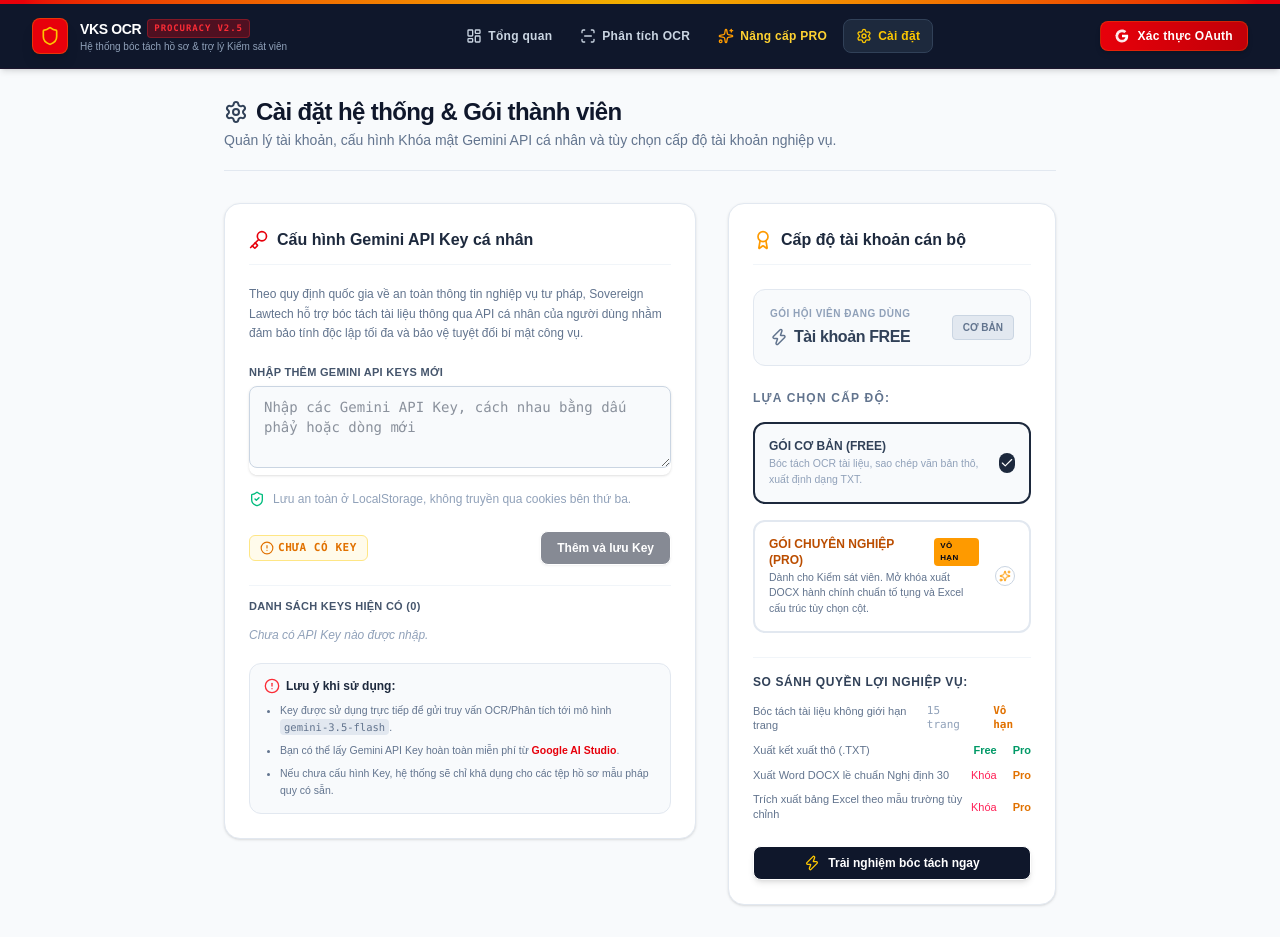
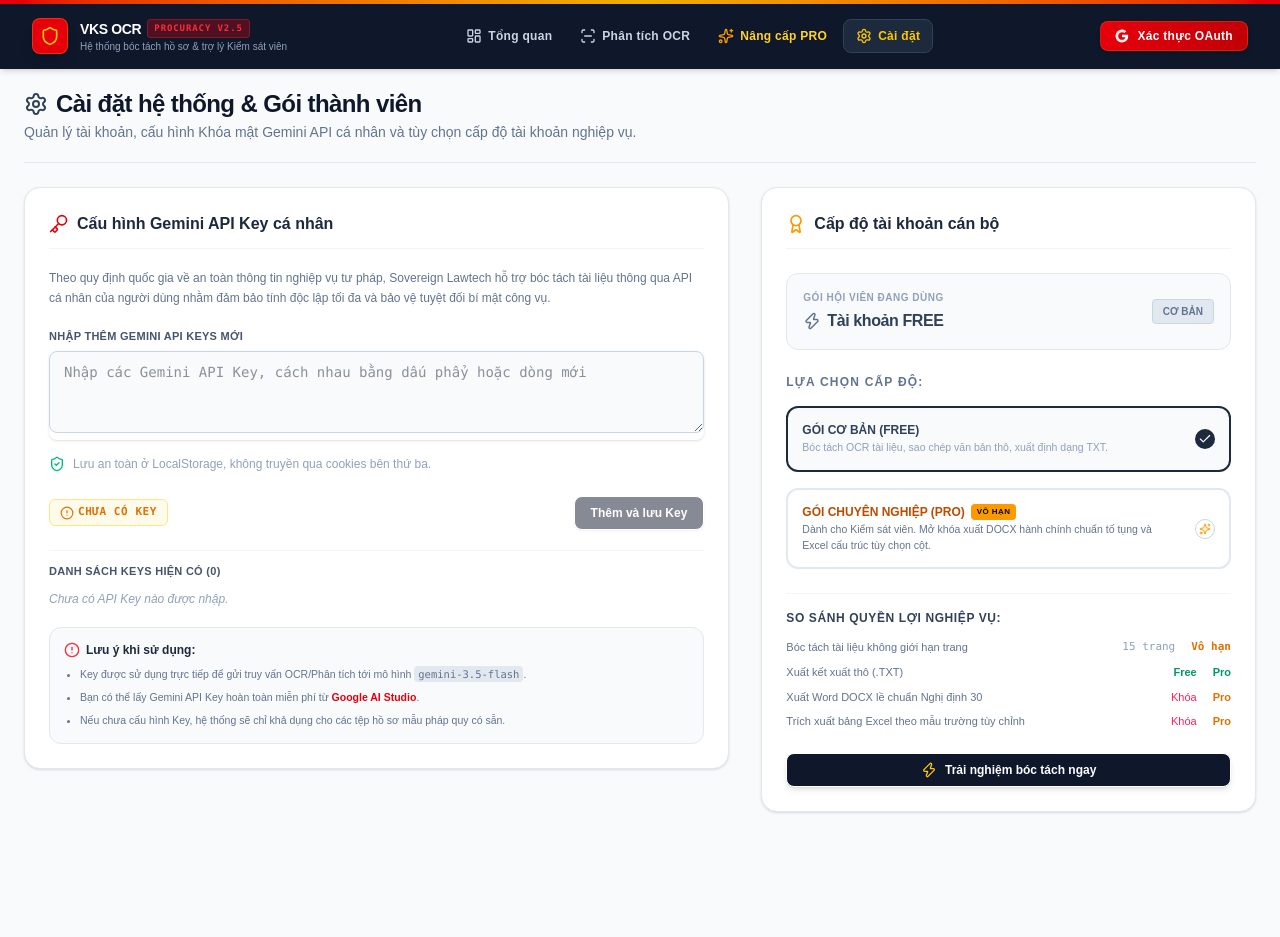
Before and after one commit to ruabien/gemini-ocr-cloudflare, a React (Vite) app: page / in a window 1280 px wide. Both pictures are taken after a click on the button "Cài đặt". After the commit the page ends 836 px from the top, so only its background shows below. Built offline with nearby package versions, Linux system fonts and the light colour scheme.

Commit message:
setting fix

```diff
--- a/src/components/Settings.tsx
+++ b/src/components/Settings.tsx
@@ -76,7 +76,7 @@ export default function SettingsComponent({
   };
 
   return (
-    <div id="settings-view" className="max-w-4xl mx-auto px-4 sm:px-6 lg:px-8 py-8 space-y-8">
+    <div id="settings-view" className="max-w-7xl mx-auto p-4 md:p-6 space-y-6 w-full">
 
       {/* HEADER SECTION */}
       <div className="border-b border-slate-200 pb-5">
```
